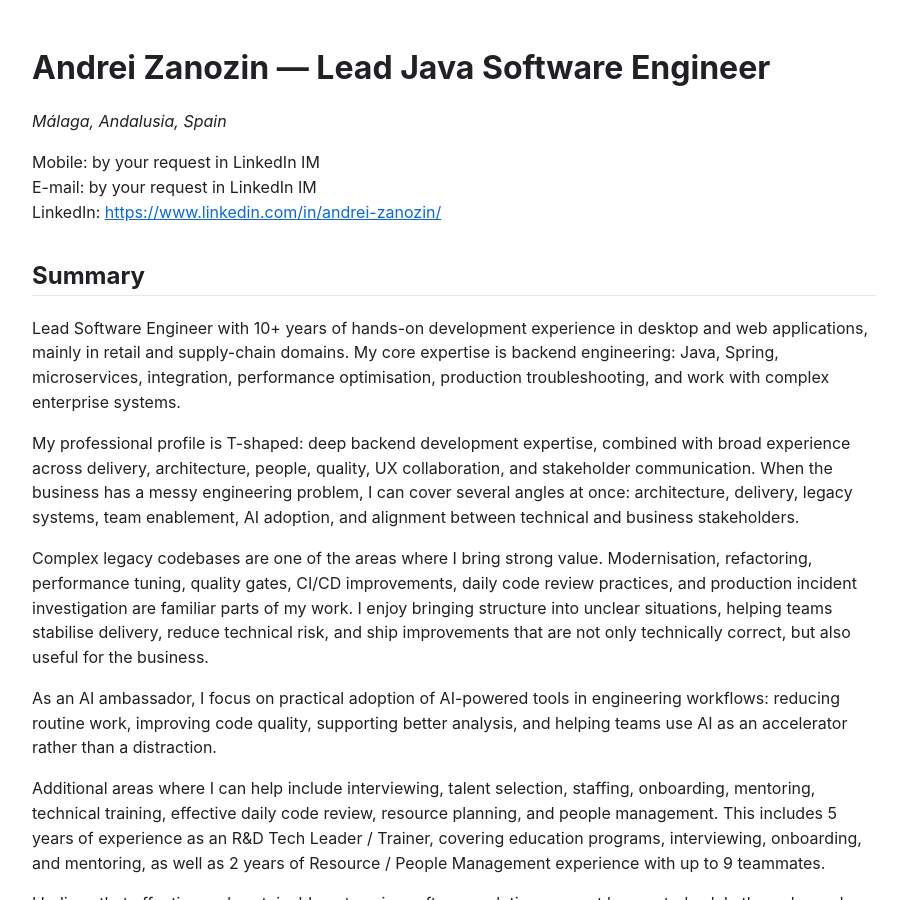
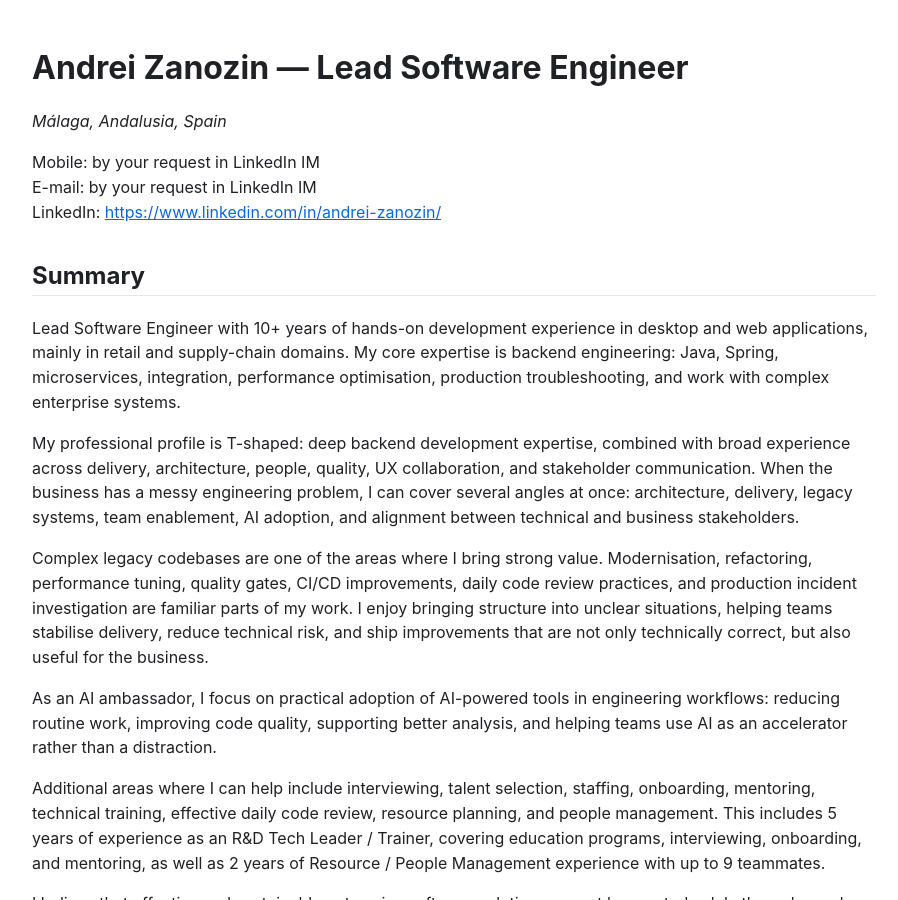
Before and after one commit to andrei-zanozin/cv, a Jekyll site: the page built from cv.md, in a window 1280 px wide and 900 px high. Shown: the whole window, without its empty margins (186-1084 px from the left). Built offline with Jekyll 4.4.1, drawn with Linux system fonts in a browser that asks for light colours.

Commit message:
Remove Java from the header

```diff
--- a/cv.md
+++ b/cv.md
@@ -1,10 +1,10 @@
 ---
 layout: default
-title: Andrei Zanozin — Lead Java Software Engineer
+title: Andrei Zanozin — Lead Software Engineer
 permalink: /
 ---
 
-# Andrei Zanozin — Lead Java Software Engineer
+# Andrei Zanozin — Lead Software Engineer
 
 *Málaga, Andalusia, Spain*
 
```
